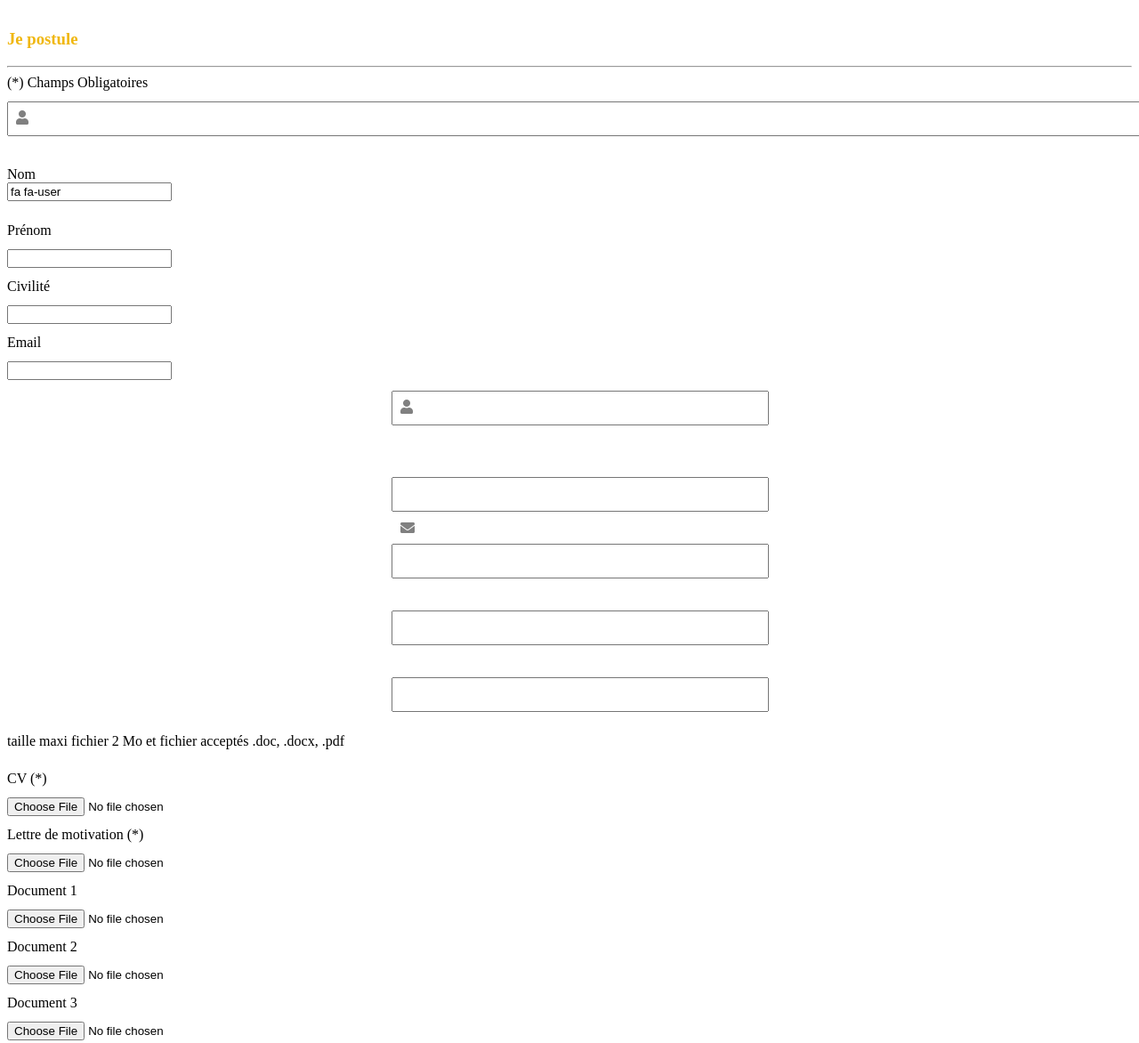
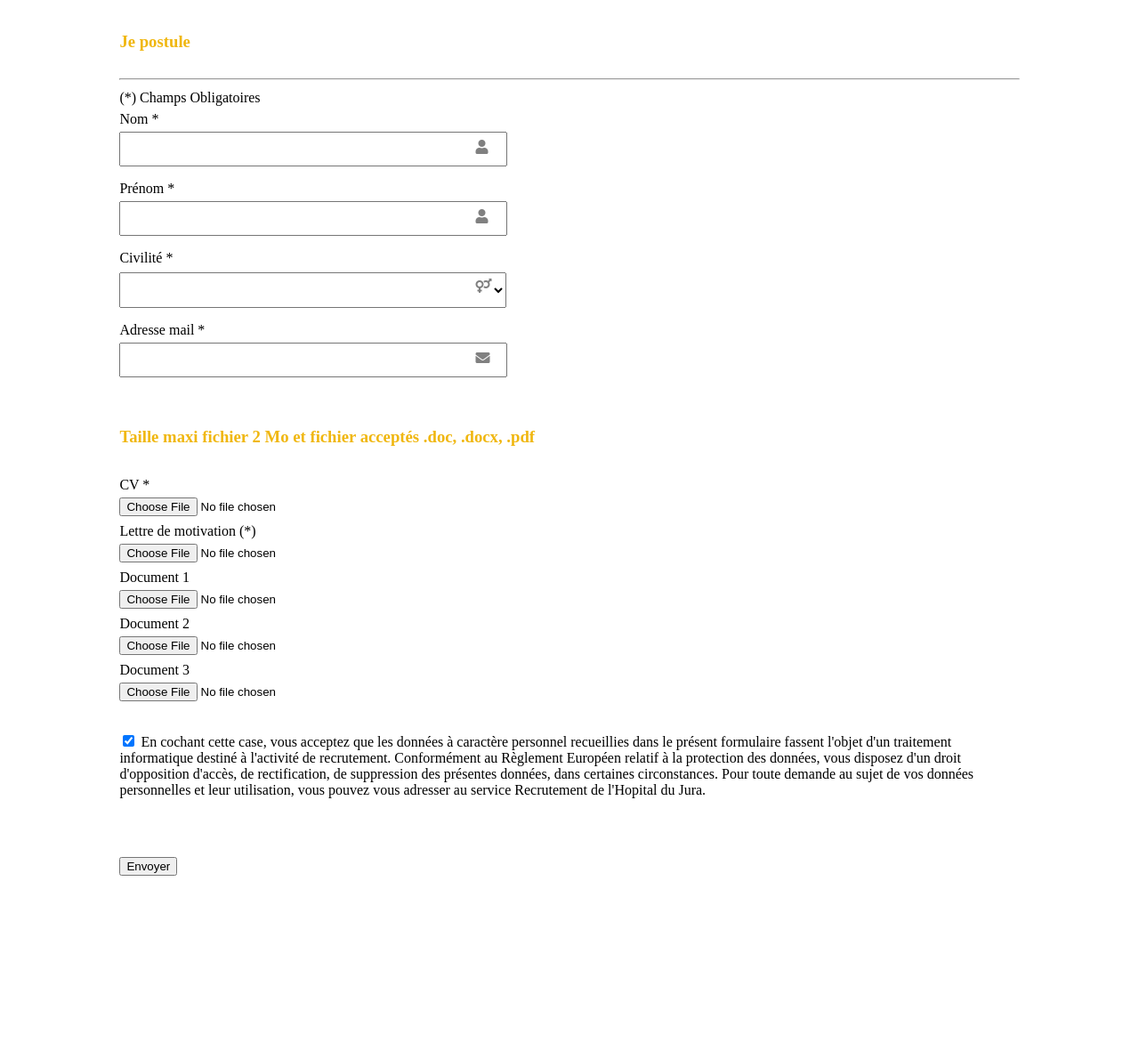
Before and after one commit to p3b3au/test01, a plain HTML site: page index.html in a window 1280 px wide. Shown: the part 1361-2533 px from the top of the page at 89% size. After the commit the page ends 2365 px from the top, so only its background shows below. Drawn offline with Linux system fonts and the light colour scheme.

Commit message:
beau formulaire

```diff
--- a/index.html
+++ b/index.html
@@ -88,8 +88,10 @@
             <div>
                 <h3>Partager</h3>
             </div>
-            <div><button id="lien" style="background-color: #0976B4"><a href="http://www.linkedin.com"></a>Linkedin <i class="fab fa-linkedin-in"></i></button>
-                <button id="lien" style="background-color: #375998"><a href="http://www.facebook.com"></a>Facebook <i class="fab fa-facebook-f"></i></button>
+            <div><button id="lien" style="background-color: #0976B4"><a href="http://www.linkedin.com"></a>Linkedin <i
+                        class="fab fa-linkedin-in"></i></button>
+                <button id="lien" style="background-color: #375998"><a href="http://www.facebook.com"></a>Facebook <i
+                        class="fab fa-facebook-f"></i></button>
             </div>
             <div>
                 <h3>Postuler</h3>
@@ -108,73 +110,74 @@
                     <h3>Je postule</h3>
                 </div>
                 <hr>
-                <div>(*) Champs Obligatoires</div>
-                <div style="max-width:400px margin:auto">
-                    <div class="input-icons"><i class="fa fa-user icon"></i>
-                        <input class="input-field" type="text"></div>
-                <div>
-                    <div><label for="name">Nom</label></div>
-                    <input type="text" name="name" id="name" value="fa fa-user">
+                <div class="padding-bottom:50px">(*) Champs Obligatoires</div>
+
+
+                <div class="div-form">
+                    <div class="champs"><label for="name">Nom *</label></div>
+                    <div class="relatif">
+                    <input class="input-field" type="text" name="name" id="name">
+                    <i class="fa fa-user icon"></i>
                     </div>
                 </div>
-                <div>
-                    <div><label for="firstname">Prénom</label></div>
-                    <input type="text" name="firstname" id="">
+
+                <div class="div-form">
+                    <div class="champs"><label for="firstname">Prénom *</label></div>
+                    <div class="relatif">
+                    <input class="input-field" type="text" name="firstname" id="firstname">
+                    <i class="fa fa-user icon"></i>
+                    </div>
                 </div>
-                <div>
-                    <div><label for="gender">Civilité</label></div>
-                    <input type="text" name="gender" id="">
+
+                <div class="div-form">
+                    <div class="champs"><label for="gender">Civilité *</label></div>
+                    <div class="relatif"><select class="select-input">
+                            <option value="Value1"></option>
+                            <option value="Value2">Madame</option>
+                            <option value="Value3">Monsieur</option>
+                        </select>
+                    <i class="fa fa-venus-mars icon"></i>
+                    </div>
                 </div>
-                <div>
-                    <div><label for="email">Email</label></div>
-                    <input type="email" name="email" id="">
+
+                <div class="div-form">
+                    <div class="champs"><label for="gender">Adresse mail *</label></div>
+                    <div class="relatif">
+
+                    <input class="input-field" type="text" name="email" id="email">
+                    <i class="fa fa-envelope icon"></i>
+                    </div>
                 </div>
-<!--essai-->
-<div style="max-width:400px;margin:auto">
-    <div class="input-icons"><i class="fa fa-user icon"></i>
-        <input class="input-field" type="text"></div>
-
-        <i class="fa fa-instagram icon"></i>
-        <input class="input-field" type="text">
-        <i class="fa fa-envelope icon"></i>
-        <input class="input-field" type="text">
-        <i class="fa fa-youtube icon"></i>
-        <input class="input-field" type="text">
-        <i class="fa fa-facebook icon"></i>
-        <input class="input-field" type="text">
-    </div>
-</div>
-
-<!--fin-->
             </form>
         </div>
 
 
         <!--fichiers à joindre-->
-        <div>taille maxi fichier 2 Mo et fichier acceptés .doc, .docx, .pdf</div>
-        <form method="post" enctype="multipart/form-data">
-            <div>
-                <div><label for="cv">CV (*)</label></div>
+        <div><h3>Taille maxi fichier 2 Mo et fichier acceptés .doc, .docx, .pdf</h3></div>
+
+        <form method="post" enctype="multipart/form-data" class="envoi">
+            <div class="champs">
+                <div class="champs"><label for="cv">CV *</label></div>
                 <input type="file" id="cv" name="cv" accept=".doc, .docx, .pdf">
             </div>
-            <div>
-                <div><label for="lm">Lettre de motivation (*)</label></div>
+            <div class="champs">
+                <div class="champs"><label for="lm">Lettre de motivation (*)</label></div>
                 <input type="file" id="lm" name="lm" accept=".doc, .docx, .pdf">
             </div>
-            <div>
-                <div><label for="doc1">Document 1</label></div>
+            <div class="champs">
+                <div class="champs"><label for="doc1">Document 1</label></div>
                 <input type="file" id="doc1" name="doc1" accept=".doc, .docx, .pdf">
             </div>
-            <div>
-                <div><label for="doc2">Document 2</label></div>
+            <div class="champs">
+                <div class="champs"><label for="doc2">Document 2</label></div>
                 <input type="file" id="doc2" name="doc2" accept=".doc, .docx, .pdf">
             </div>
-            <div>
-                <div><label for="doc3">Document 3</label></div>
+            <div class="champs">
+                <div class="champs"><label for="doc3">Document 3</label></div>
                 <input type="file" id="doc3" name="doc3" accept=".doc, .docx, .pdf">
             </div>
         </form>
-        <div>
+        <div><br>
             <input type="checkbox" id="rgpd" name="" checked>
             <label for="rgpd">En cochant cette case, vous acceptez que les données à caractère
                 personnel recueillies dans le présent formulaire fassent l'objet d'un
@@ -184,7 +187,7 @@
                 suppression des présentes données, dans certaines circonstances. Pour
                 toute demande au sujet de vos données personnelles et leur utilisation,
                 vous pouvez vous adresser au service Recrutement de l'Hopital du Jura.</label>
-        </div>
+        </div><br>
         <div>
             <div class="g-recaptcha" data-sitekey="6LcmFzodAAAAAD9E8lrKMnBziEbsYgzYa0mCMxdl"></div>
             <!--js-->
--- a/style.css
+++ b/style.css
@@ -111,33 +111,55 @@
                padding-top: 12px;
                padding-bottom: 12px;
            }
-
-           form>div>div{
-            padding-top: 12px;
-            padding-bottom: 12px;
+           section{
+            margin-left: 10%;
+            margin-right: 10%;
            }
 
-           form>input {
-            width: 500px;
-          }
+
 
         .input-icons i {
             position: absolute;
         }
 
         .input-icons {
-            width: 100%;
-            margin-bottom: 10px;
+           position: absolute;top: 9px;left: 385px;
 
         }
 
         .icon {
-            padding: 10px;
-            min-width: 40px;
+            position: absolute;top: 9px;left: 400px;
+        }
+
+        .div-form{
+            margin-bottom: 10px;
         }
 
         .input-field {
-            width: 100%;
+            width:412px;
             padding: 10px;
             text-align: left;
+            position: relative;
         }
+
+        .select-input{
+            margin-top: 2px;
+            width: 435px;
+            height: 40px;
+
+        }
+
+        .relatif{
+            position: relative;
+        }
+
+
+       form>div{
+           padding-top: 3px;
+           padding-bottom: 3px;
+       }
+
+       .champs{
+           padding-bottom: 5px;
+
+       }
```
